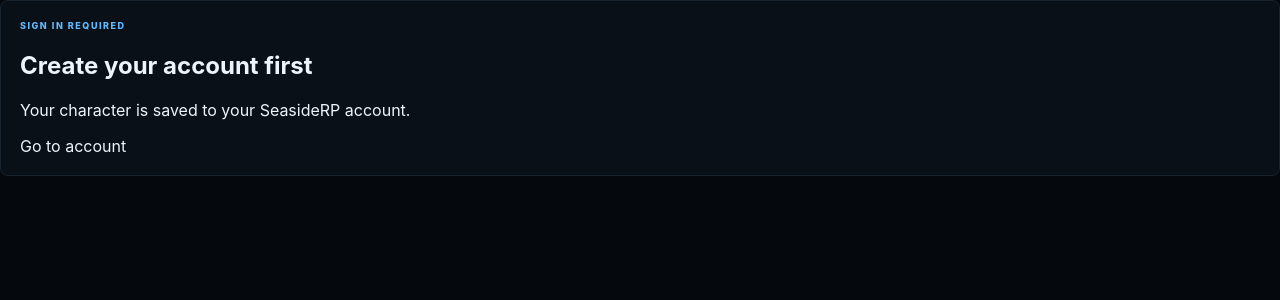
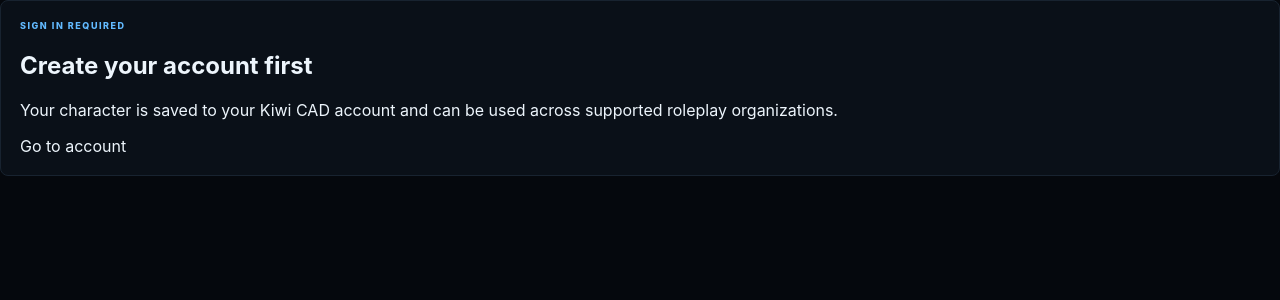
Before and after one commit to forgottenfangz-star/SeasideRP, a Next.js app: page /character in a window 1280 px wide. Shown: the top 300 px of the page. Built offline with nearby package versions, Linux system fonts and the light colour scheme; no server answers.

Commit message:
Make character copy platform-wide

```diff
--- a/app/character/page.tsx
+++ b/app/character/page.tsx
@@ -5,11 +5,11 @@ export default async function Character(){
   const supabase=await createClient();
   const {data:{user}}=await supabase.auth.getUser();
 
-  if(!user) return <main className="shell"><section className="panel"><p className="eyebrow">SIGN IN REQUIRED</p><h1>Create your account first</h1><p className="muted">Your character is saved to your SeasideRP account.</p><a className="button" href="/auth">Go to account</a></section></main>;
+  if(!user) return <main className="shell"><section className="panel"><p className="eyebrow">SIGN IN REQUIRED</p><h1>Create your account first</h1><p className="muted">Your character is saved to your Kiwi CAD account and can be used across supported roleplay organizations.</p><a className="button" href="/auth">Go to account</a></section></main>;
 
   const {data:character}=await supabase.from("characters").select("id,full_name,date_of_birth,address,status").eq("user_id",user.id).maybeSingle();
 
-  if(character) return <main className="shell"><nav><strong>SEASIDE<span>RP</span></strong><a href="/">Home</a></nav><section className="panel"><p className="eyebrow">YOUR RP CHARACTER</p><h1>{character.full_name}</h1><p className="muted">Character ID: {character.id}</p><div className="card"><p>Status: {character.status}</p><p>Date of birth: {character.date_of_birth}</p><p>Address: {character.address}</p></div></section></main>;
+  if(character) return <main className="shell"><nav><strong>KIWI<span>CAD</span></strong><a href="/">Home</a></nav><section className="panel"><p className="eyebrow">YOUR RP CHARACTER</p><h1>{character.full_name}</h1><p className="muted">Character ID: {character.id}</p><div className="card"><p>Status: {character.status}</p><p>Date of birth: {character.date_of_birth}</p><p>Address: {character.address}</p></div></section></main>;
 
   return <main className="shell"><nav><strong>SEASIDE<span>RP</span></strong><a href="/">Home</a></nav><section className="panel"><p className="eyebrow">RP CHARACTER</p><h1>Create your character</h1><p className="muted">This becomes the persistent roleplay person attached to your account.</p><form className="form" action={createCharacter}><label>Full name<input name="full_name" required minLength={2} placeholder="e.g. Jordan Mitchell"/></label><label>Date of birth<input name="date_of_birth" required type="date"/></label><label>Address<input name="address" required placeholder="Sydney, NSW"/></label><button className="button" type="submit">Create character</button></form></section></main>;
 }
```
